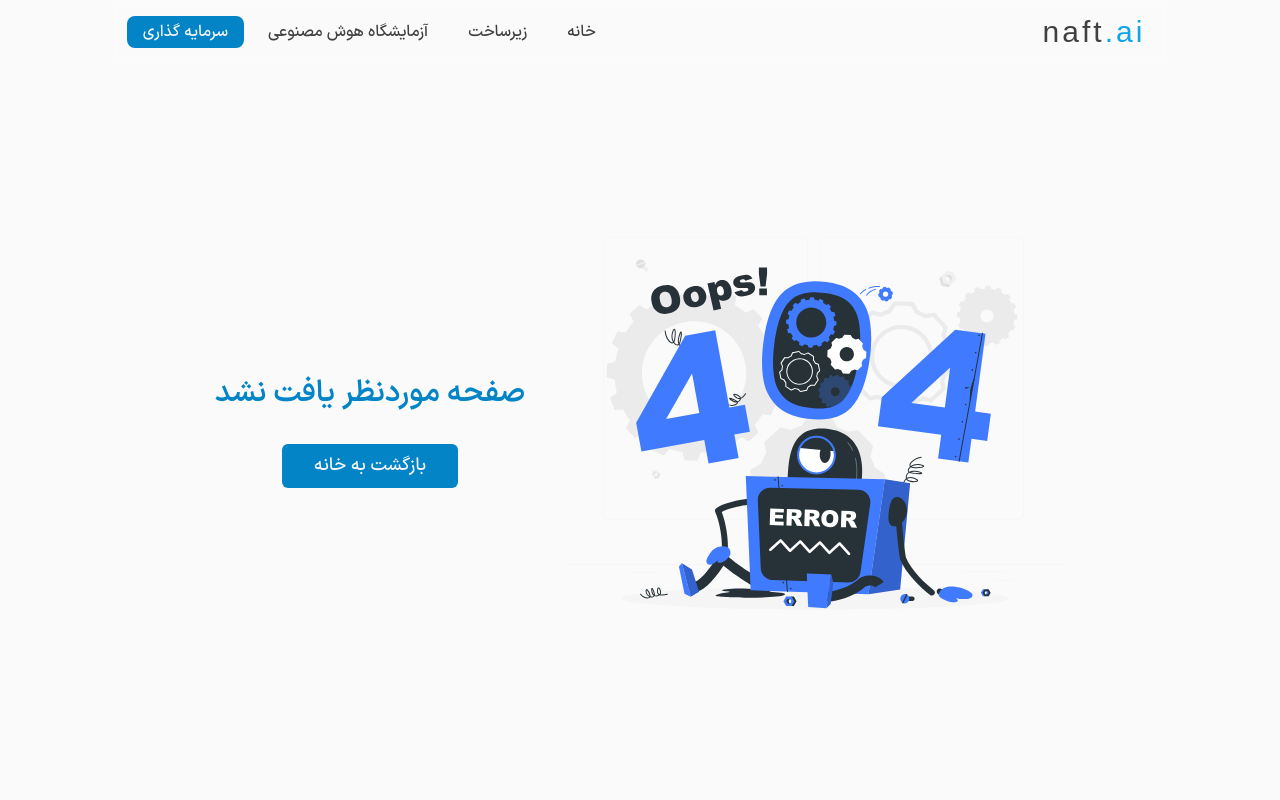
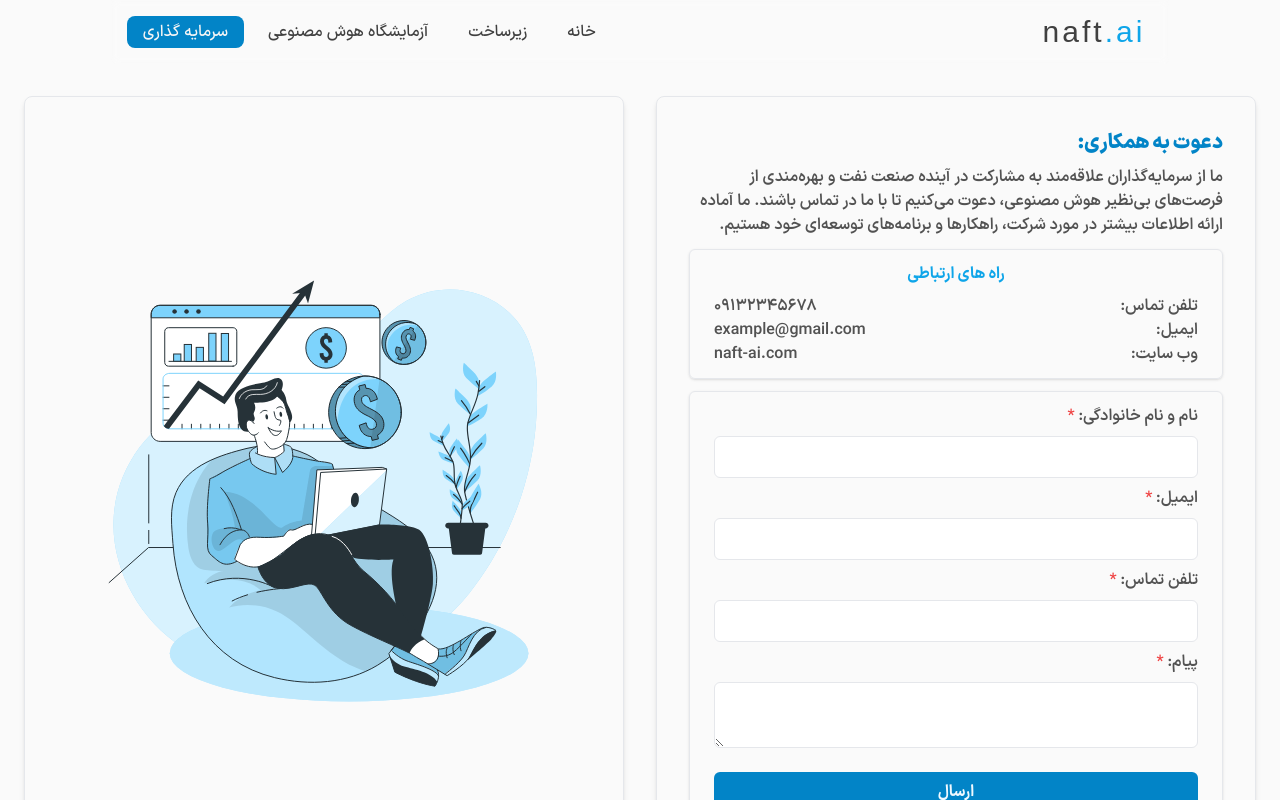
Before and after one commit to Amir-shz/naftAi, a Next.js app: page /Investment in a window 1280 px wide. Before the commit this address had no page. Shown: the top 800 px of the page. Built offline with nearby package versions, Linux system fonts and the light colour scheme; a web font is replaced by a local one.

Commit message:
create investment page

```diff
--- /dev/null
+++ b/src/app/Investment/page.tsx
@@ -0,0 +1,46 @@
+import Image from "next/image";
+import vector from "@/../public/investment.svg";
+import InvestmentForm from "@/components/ui/InvestmentForm";
+
+function Page() {
+  return (
+    <div className=" flex gap-8 my-8 container max-md:flex-col-reverse max-md:gap-2 max-md:my-4">
+      <div className="basis-1/2 rounded-lg shadow-md border p-8 max-md:p-6 max-sm:p-4">
+        <h3 className=" text-sky-600 text-xl font-black max-sm:text-lg">
+          دعوت به همکاری:
+        </h3>
+        <p className=" font-semibold text-neutral-600 mt-2 max-sm:text-sm">
+          ما از سرمایه‌گذاران علاقه‌مند به مشارکت در آینده صنعت نفت و بهره‌مندی
+          از فرصت‌های بی‌نظیر هوش مصنوعی، دعوت می‌کنیم تا با ما در تماس باشند.
+          ما آماده ارائه اطلاعات بیشتر در مورد شرکت، راهکارها و برنامه‌های
+          توسعه‌ای خود هستیم.
+        </p>
+        <div className=" rounded-md shadow border py-3 my-3 px-6 max-sm:px-3">
+          <h4 className=" text-center font-bold text-sky-500">
+            راه های ارتباطی
+          </h4>
+          <div className=" text-neutral-600 mt-2 [&>div]:grid [&>div]:grid-cols-[1fr_2fr] [&>div]:gap-2 [&>div>div:last-child]:text-end font-semibold ">
+            <div>
+              <div>تلفن تماس:</div>
+              <div>۰۹۱۳۲۳۴۵۶۷۸</div>
+            </div>
+            <div>
+              <div>ایمیل:</div>
+              <div>example@gmail.com</div>
+            </div>
+            <div>
+              <div>وب سایت:</div>
+              <div>naft-ai.com</div>
+            </div>
+          </div>
+        </div>
+        <InvestmentForm />
+      </div>
+      <div className="basis-1/2 flex justify-center items-center rounded-lg shadow-md border p-8 max-md:border-none max-md:shadow-none max-md:p-0">
+        <Image src={vector} alt="investment" className=" max-md:size-2/3" />
+      </div>
+    </div>
+  );
+}
+
+export default Page;
--- a/src/app/aiLab/page.tsx
+++ b/src/app/aiLab/page.tsx
@@ -12,7 +12,7 @@ function Page(): React.ReactNode {
           پالایشگاه‌ها
         </p>
       </header>
-      <main className="max-w-5xl mx-auto py-12 px-6 space-y-12 max-sm:py-6 max-sm:px-2">
+      <main className="max-w-7xl mx-auto py-12 px-6 space-y-12 max-sm:py-6 max-sm:px-2">
         {aiLabSections.map((section, index) => (
           <section
             key={index}
--- a/src/app/infra/page.tsx
+++ b/src/app/infra/page.tsx
@@ -1,6 +1,6 @@
 function Page() {
   return (
-    <section className=" my-10 text-justify max-sm:px-3">
+    <section className=" my-10 text-justify max-sm:px-1">
       <div className="max-w-6xl mx-auto space-y-4">
         <div className=" shadow-md rounded-md p-4 mt-8 border space-y-4">
           <h2 className="text-3xl font-bold text-sky-600 text-center max-sm:text-xl">
--- a/src/components/icons/PhoneIcon.tsx
+++ b/src/components/icons/PhoneIcon.tsx
@@ -10,7 +10,7 @@ function PhoneIcon() {
       <path
         d="M5.5 9.16667C5.5 7.14162 7.14162 5.5 9.16667 5.5H15.1786C15.9677 5.5 16.6683 6.00496 16.9179 6.75358L19.6639 14.9916C19.9524 15.8571 19.5605 16.8031 18.7445 17.2111L14.6062 19.2802C16.627 23.7622 20.2378 27.373 24.7198 29.3938L26.7889 25.2555C27.1969 24.4395 28.1429 24.0476 29.0084 24.3361L37.2464 27.0821C37.995 27.3317 38.5 28.0323 38.5 28.8214V34.8333C38.5 36.8584 36.8584 38.5 34.8333 38.5H33C17.8122 38.5 5.5 26.1878 5.5 11V9.16667Z"
         // stroke="#737373"
-        strokeWidth="4"
+        strokeWidth="3"
         strokeLinecap="round"
         strokeLinejoin="round"
         fill="none"
--- /dev/null
+++ b/src/components/ui/InvestmentForm.tsx
@@ -0,0 +1,58 @@
+import { handleInvestmentForm } from "@/lib/action";
+
+function InvestmentForm() {
+  return (
+    <form
+      action={handleInvestmentForm}
+      className="rounded-md shadow border py-3 my-3 px-6 max-sm:px-3 max-sm:text-sm"
+    >
+      <label className="block text-neutral-600 font-semibold" htmlFor="name">
+        نام و نام خانوادگی: <span className="text-red-500">*</span>
+      </label>
+      <input
+        type="text"
+        id="name"
+        name="name"
+        className="w-full border rounded-md p-2 my-2"
+        required
+      />
+      <label className="block text-neutral-600 font-semibold" htmlFor="email">
+        ایمیل: <span className="text-red-500">*</span>
+      </label>
+      <input
+        type="email"
+        id="email"
+        name="email"
+        className="w-full border rounded-md p-2 my-2"
+        required
+      />
+      <label className="block text-neutral-600 font-semibold" htmlFor="phone">
+        تلفن تماس: <span className="text-red-500">*</span>
+      </label>
+      <input
+        type="tel"
+        id="phone"
+        name="phone"
+        className="w-full border rounded-md p-2 my-2"
+        required
+      />
+      <label className="block text-neutral-600 font-semibold" htmlFor="message">
+        پیام: <span className="text-red-500">*</span>
+      </label>
+      <textarea
+        id="message"
+        name="message"
+        className="w-full border rounded-md p-2 my-2"
+        required
+      />
+      <button
+        type="submit"
+        className="bg-sky-600 text-sky-50 font-bold rounded-md p-2 w-full my-2 hover:bg-sky-700 transition-all duration-300"
+      >
+        ارسال
+      </button>
+    </form>
+  );
+}
+
+export default InvestmentForm;
--- /dev/null
+++ b/src/lib/action.ts
@@ -0,0 +1,5 @@
+"use server";
+
+export async function handleInvestmentForm(formData: FormData) {
+  console.log(formData);
+}
```
Also changed, not shown: public/investment.svg (added).
